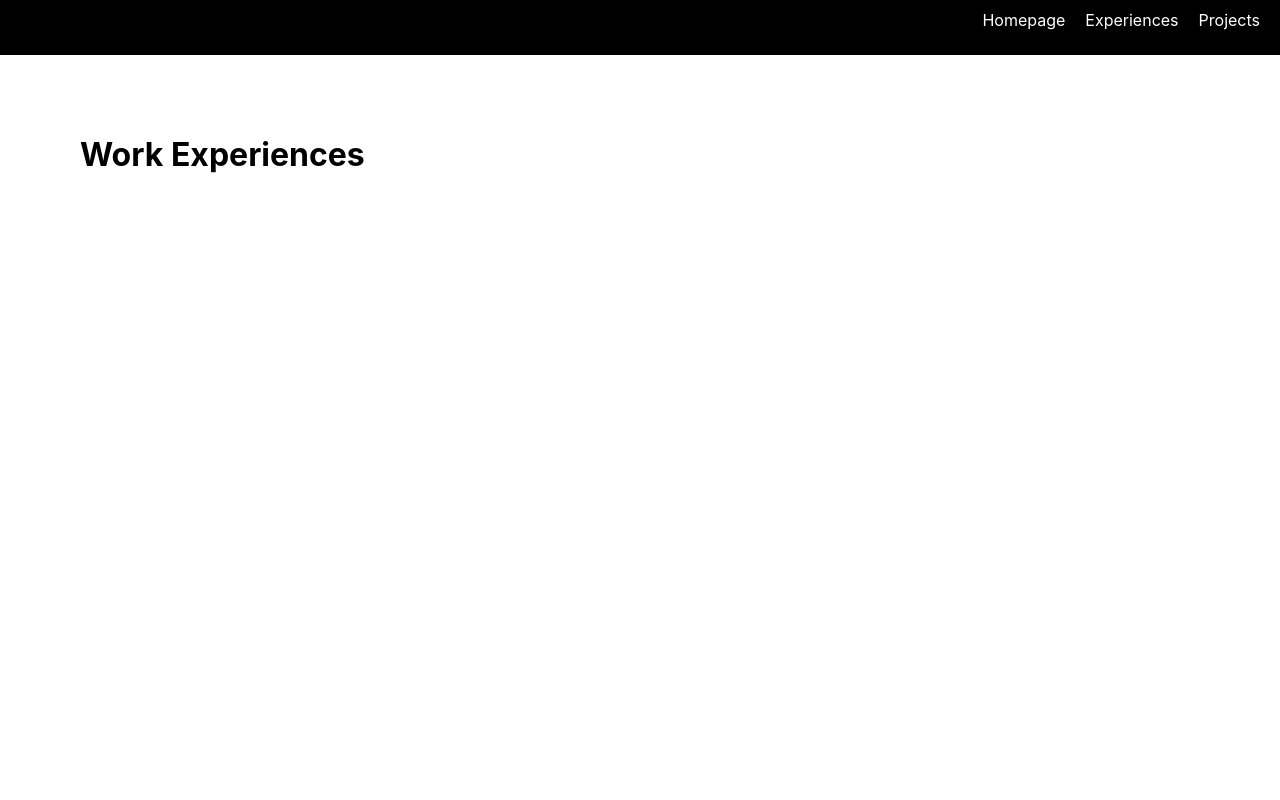
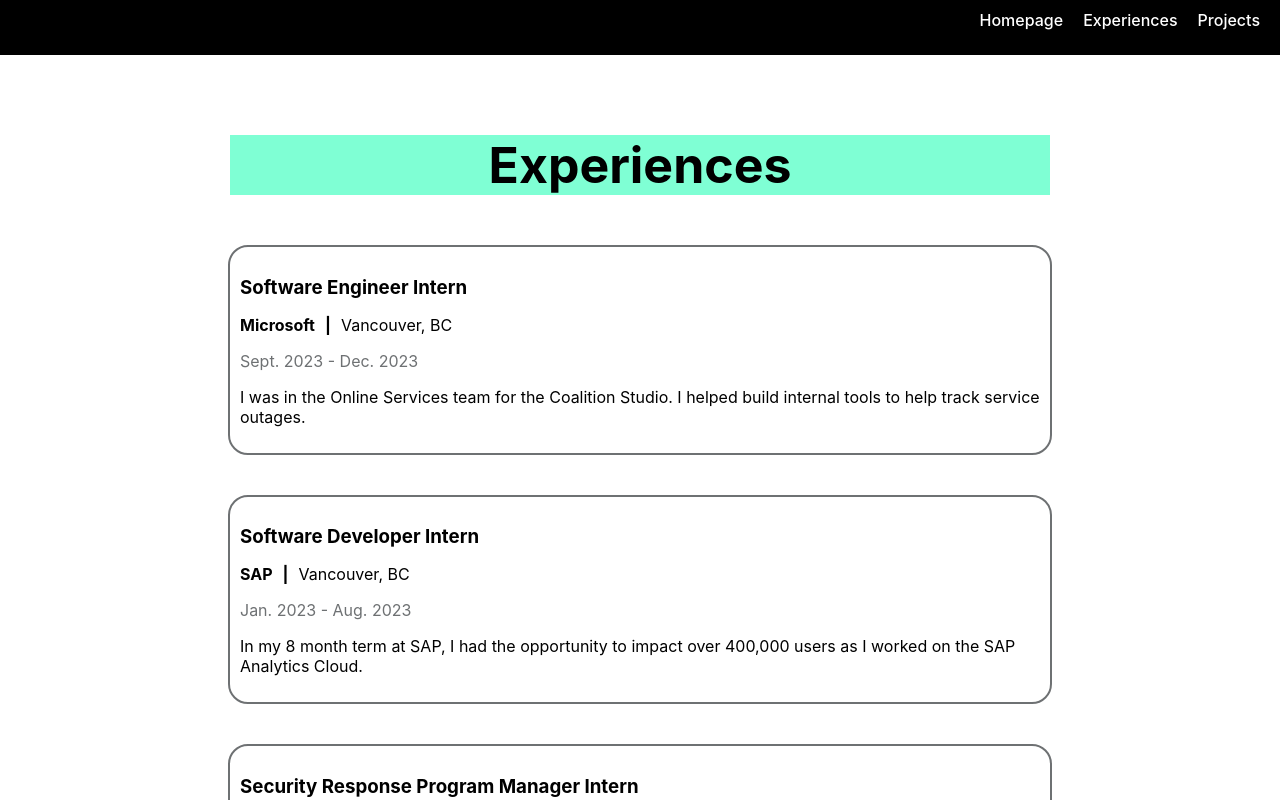
Before and after one commit to sarahhcheng/Portfolio, a React (Create React App) app: page /experiences in a window 1280 px wide. Shown: the top 800 px of the page. Built offline with nearby package versions, Linux system fonts and the light colour scheme.

Commit message:
design experiences page

```diff
--- a/src/App.js
+++ b/src/App.js
@@ -1,4 +1,4 @@
-import Experience from "./components/experiences/experiences";
+import ExperiencePage from "./components/experiences/experiences-page";
 import Navbar from "./components/navbar/navbar";
 import Homepage from "./components/homepage/Homepage";
 import Project from "./components/projects/projects";
@@ -11,7 +11,7 @@ function App() {
         <Navbar />
         <Routes>
           <Route path="/" element={<Homepage />} />
-          <Route path="/experiences" element={<Experience />} />
+          <Route path="/experiences" element={<ExperiencePage />} />
           <Route path="/homepage" element={<Homepage />} />
           <Route path="/projects" element={<Project />} />
         </Routes>
--- /dev/null
+++ b/src/components/experiences/Work.css
@@ -0,0 +1,29 @@
+.job-container {
+  margin: 0 auto;
+  max-width: 800px;
+  border: 2px solid #6e7173;
+  padding: 10px;
+  border-radius: 20px;
+}
+
+.job-details {
+  display: flex;
+  column-gap: 10px;
+  padding: 0;
+  margin: 0;
+}
+
+.company-title {
+  font-weight: bold;
+}
+
+.job-title {
+  padding: 0;
+  margin-bottom: 0;
+}
+
+.time {
+  padding: 0;
+  margin: 0;
+  color: #6e7173;
+}
--- /dev/null
+++ b/src/components/experiences/Work.js
@@ -0,0 +1,21 @@
+import React from "react";
+
+function Work(props) {
+  return (
+    <div className="job-container">
+      <h3 className="job-title">{props.title}</h3>
+      <div className="job-details">
+        <p className="company-title">{props.company} </p>
+        <p>
+          <b>|</b>
+        </p>
+        <p>{props.location}</p>
+      </div>
+      <p className="time">{props.time}</p>
+      <div className="job-description">
+        <p>{props.description}</p>
+      </div>
+    </div>
+  );
+}
+export default Work;
--- /dev/null
+++ b/src/components/experiences/experiences-page.css
@@ -0,0 +1,18 @@
+.container {
+  margin: 80px;
+}
+
+.work-experience-title {
+  font-size: 50px;
+  text-align: center;
+  background-color: aquamarine;
+  max-width: 820px;
+  margin: auto;
+  margin-bottom: 50px;
+}
+
+.experiences {
+  display: grid;
+  grid-template-columns: 1fr; /* Single column grid */
+  row-gap: 40px; /* Add vertical spacing between rows */
+}
--- /dev/null
+++ b/src/components/experiences/experiences-page.js
@@ -0,0 +1,37 @@
+import React from "react";
+import "./experiences-page.css";
+import Work from "./Work";
+import "./Work.css";
+
+function ExperiencePage() {
+  return (
+    <div className="container">
+      <h1 className="work-experience-title">Experiences</h1>
+
+      <div className="experiences">
+        <Work
+          title="Software Engineer Intern"
+          company="Microsoft"
+          location="Vancouver, BC"
+          time="Sept. 2023 - Dec. 2023"
+          description="I was in the Online Services team for the Coalition Studio. I helped build internal tools to help track service outages."
+        />
+        <Work
+          title="Software Developer Intern"
+          company="SAP"
+          location="Vancouver, BC"
+          time="Jan. 2023 - Aug. 2023"
+          description="In my 8 month term at SAP, I had the opportunity to impact over 400,000 users as I worked on the SAP Analytics Cloud. "
+        />
+        <Work
+          title="Security Response Program Manager Intern"
+          company="BlackBerry"
+          location="Waterloo, ON"
+          time="Sept. 2022 - Dec. 2022"
+          description="I worked on the BlackBerry Security Incident Response Team and helped manage a large scale project that tracked open-source software vulnerabilities used in BlackBerry products."
+        />
+      </div>
+    </div>
+  );
+}
+export default ExperiencePage;
--- a/src/components/experiences/experiences.css
+++ /dev/null
@@ -1,3 +0,0 @@
-.container {
-  margin: 80px;
-}
--- a/src/components/experiences/experiences.js
+++ /dev/null
@@ -1,13 +0,0 @@
-import React from "react";
-import "./experiences.css";
-
-function Experience() {
-  return (
-    <div className="container">
-      <div className="work-experience-title">
-        <h1>Work Experiences</h1>
-      </div>
-    </div>
-  );
-}
-export default Experience;
--- a/src/components/homepage/Homepage.js
+++ b/src/components/homepage/Homepage.js
@@ -16,9 +16,6 @@ function Homepage() {
       <div className="headline">
         <h2>computer science and business student at ubc.</h2>
       </div>
-
-      {/* <Card title="Labby" description="dcnjdcdcndcdcjdcndcd" />
-      <Card title="Enspo" description="dcnjdcdcndcdcjdcndcd" /> */}
     </div>
   );
 }
--- a/src/components/navbar/navbar.css
+++ b/src/components/navbar/navbar.css
@@ -19,6 +19,7 @@ ul.nav-list {
 li {
   margin-right: 20px;
   margin-top: 10px;
+  font-weight: 500;
 }
 
 a {
```
